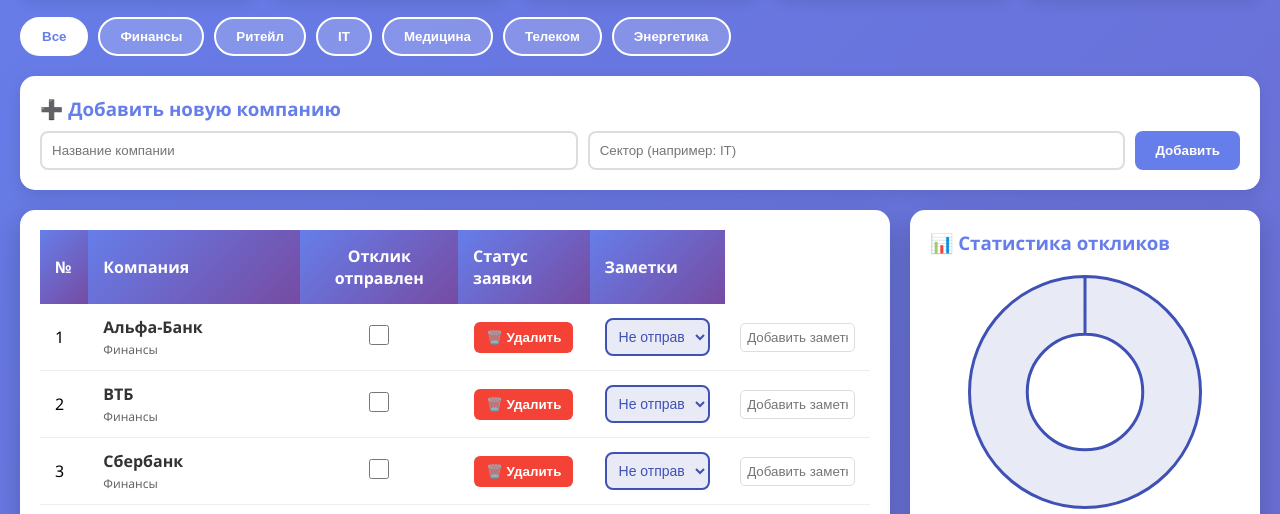
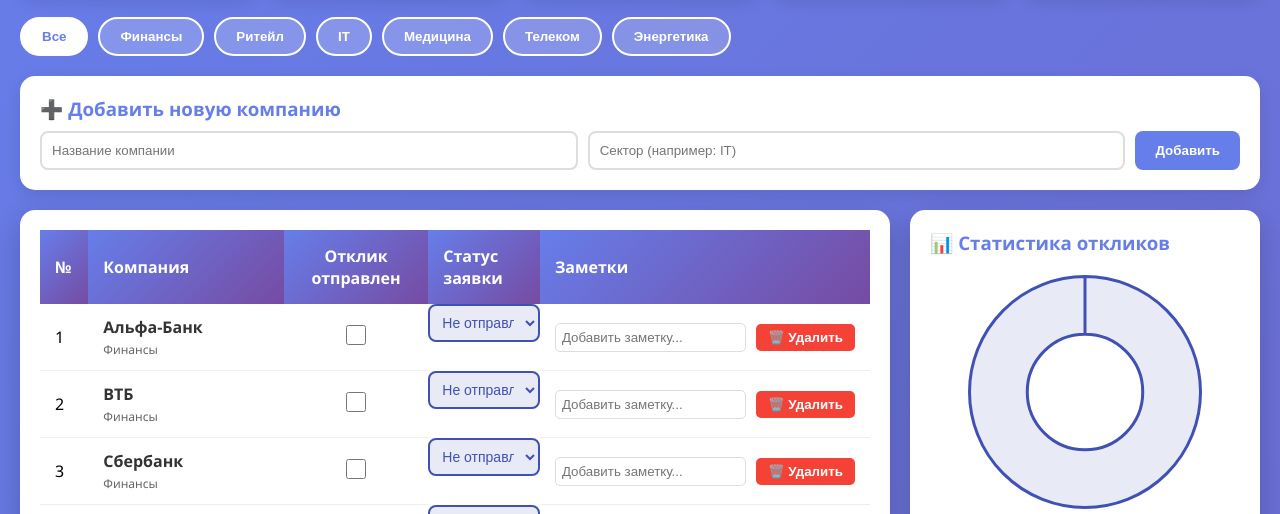
Before and after one commit to elizavetaa1/job_search, a plain HTML site: page index.html in a window 1280 px wide. Shown: the part 269-783 px from the top of the page. Drawn offline with nearby package versions, Linux system fonts and the light colour scheme.

Commit message:
Add files via upload

```diff
--- a/index.html
+++ b/index.html
@@ -537,15 +537,6 @@
                         <input type="checkbox" ${job.applied ? 'checked' : ''}
                                onchange="toggleApplied(${job.id})">
                     </td>
-                    <td style="text-align: center;">
-    <button onclick="deleteCompany(${job.id})"
-            style="background:#f44336; color:white; border:none; padding:8px 12px; border-radius:6px; cursor:pointer; font-weight:600; transition:all 0.3s;"
-            onmouseover="this.style.background='#d32f2f'"
-            onmouseout="this.style.background='#f44336'">
-        🗑️ Удалить
-    </button>
-</td>
-                    <td>
                         <select onchange="updateStatus(${job.id}, this.value)" class="status-${job.status.toLowerCase().replace(' ', '-')}">
                             <option value="Не отправлен" ${job.status === 'Не отправлен' ? 'selected' : ''}>Не отправлен</option>
                             <option value="Отправлен" ${job.status === 'Отправлен' ? 'selected' : ''}>Отправлен</option>
@@ -556,11 +547,19 @@
                         </select>
                     </td>
                     <td>
-                        <input type="text" value="${job.notes}"
-                               onchange="updateNotes(${job.id}, this.value)"
-                               placeholder="Добавить заметку..."
-                               style="width: 100%; padding: 6px; border: 1px solid #ddd; border-radius: 5px;">
-                    </td>
+    <div style="display: flex; gap: 10px; align-items: center;">
+        <input type="text" value="${job.notes}"
+               onchange="updateNotes(${job.id}, this.value)"
+               placeholder="Добавить заметку..."
+               style="flex: 1; padding: 6px; border: 1px solid #ddd; border-radius: 5px;">
+        <button onclick="deleteCompany(${job.id})"
+                style="background:#f44336; color:white; border:none; padding:6px 12px; border-radius:5px; cursor:pointer; font-weight:600; white-space: nowrap;"
+                onmouseover="this.style.background='#d32f2f'"
+                onmouseout="this.style.background='#f44336'">
+            🗑️ Удалить
+        </button>
+    </div>
+</td>
                 `;
                 tbody.appendChild(row);
             });
@@ -729,7 +728,6 @@
                         <th>Отклик</th>
                         <th>Статус</th>
                         <th>Заметки</th>
-                        <th style="text-align: center;">Действия</th>
                     </tr>
                 </thead>
                 <tbody>
```
